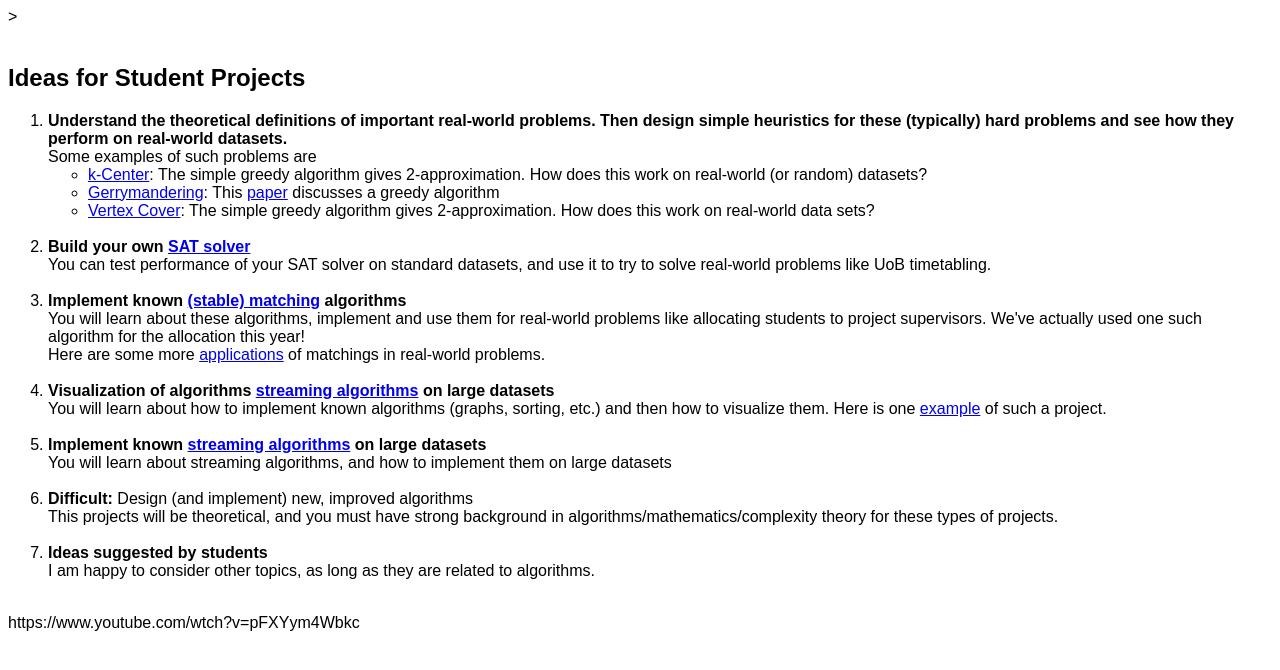
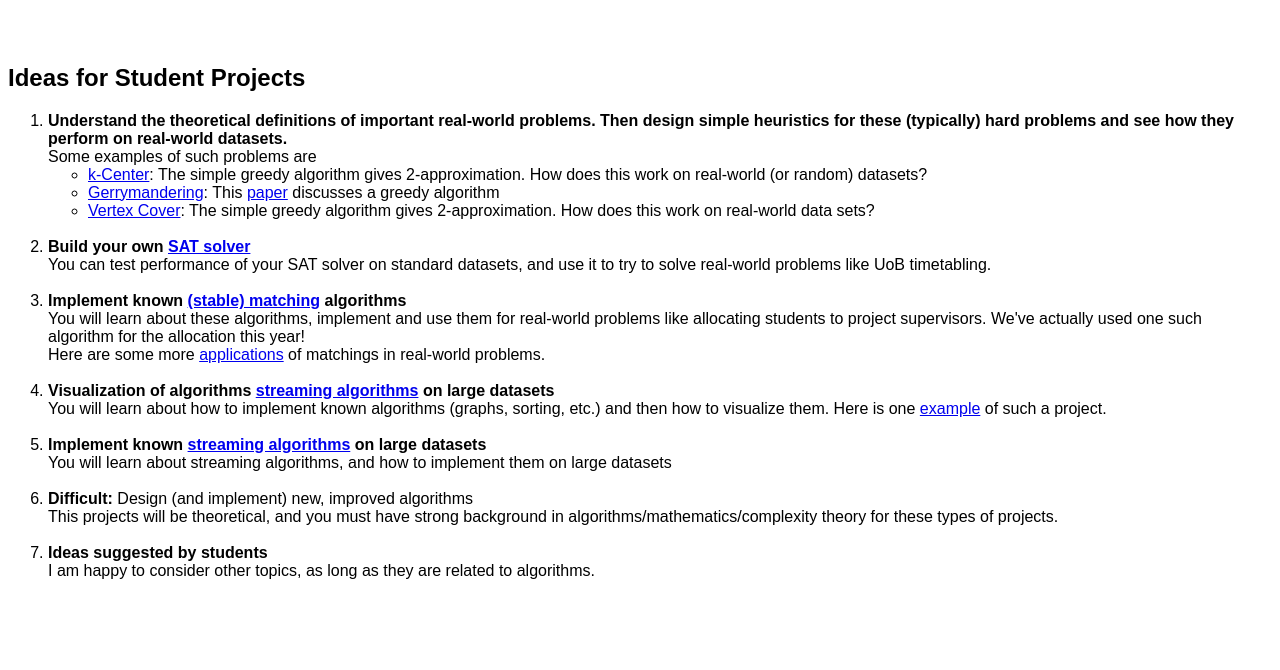
Before and after one commit to rajeshchitnis/rajeshchitnis.github.io, a Jekyll site: the page student-projects.html, which Jekyll copies as it is, in a window 1280 px wide. Shown: the top 670 px of the page. Built offline with Jekyll 4.4.1, drawn with Linux system fonts in a browser that asks for light colours; some of the changed lines change nothing that is shown.

Commit message:
Update student-projects.html

```diff
--- a/student-projects.html
+++ b/student-projects.html
@@ -51,7 +51,7 @@ body {font-family: Arial, Helvetica, sans-serif;}
 
 <body>
 
->
+
 <!--
 <h2>My Research Interests</h2
 
@@ -144,5 +144,3 @@ body {font-family: Arial, Helvetica, sans-serif;}
 
 
 <br>
-
-https://www.youtube.com/wtch?v=pFXYym4Wbkc
```
